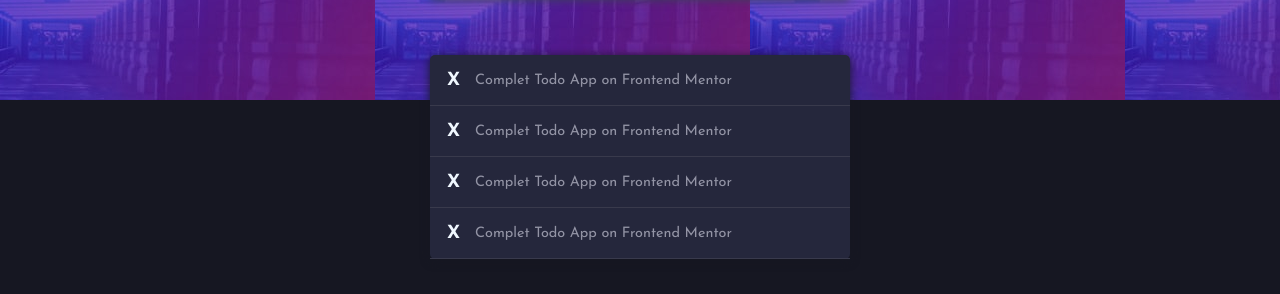
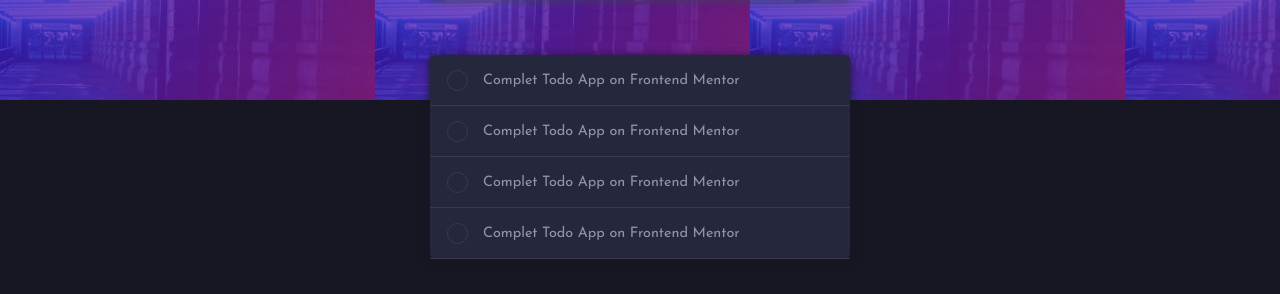
Before and after one commit to GHamza-Dev/react-todo-app, a React (Create React App) app: page / in a window 1280 px wide. Shown: the part 220-514 px from the top of the page. Built offline with nearby package versions, Linux system fonts and the light colour scheme.

Commit message:
Create checkbox component

```diff
--- a/src/components/TodoItem/TodoItem.js
+++ b/src/components/TodoItem/TodoItem.js
@@ -1,9 +1,10 @@
 import React from 'react';
 import classes from './TodoItem.module.css';
+import Checkbox from '../UI/CheckBox/CheckBox';
 
 const TodoItem = (props) => (
     <li className={classes.todo_item}>
-        <h4>X</h4>
+        <Checkbox />
         <p className={classes.todo_text}>Complet Todo App on Frontend Mentor</p>
     </li>
 );
--- /dev/null
+++ b/src/components/UI/CheckBox/CheckBox.js
@@ -0,0 +1,8 @@
+import React from 'react';
+import classes from './CheckBox.module.css';
+
+const checkbox = (props) => (
+    <input className={classes.checkbox} type="checkbox" />
+);
+
+export default checkbox;
--- /dev/null
+++ b/src/components/UI/CheckBox/CheckBox.module.css
@@ -0,0 +1,29 @@
+.checkbox{
+    appearance: none;
+    width: 21px;
+    height: 21px;
+    border-radius: 50%;
+    cursor: pointer;
+    border: solid 1px #393a4c;
+    display: flex;
+    justify-content: center;
+    align-items: center;
+}
+
+.checkbox:checked{
+    background-image: url('../../../assets/images/icon-check.svg');
+    background-image: linear-gradient(to bottom right,#57ddff , #c058f3);
+    background-repeat: no-repeat,no-repeat;
+    background-position: center;
+}
+
+.checkbox:checked::after{
+    content: url('../../../assets/images/icon-check.svg');
+}
+
+.checkbox:hover{
+    border-left: solid 1px #57ddff ;
+    border-top: solid 1px #57ddff ;
+    border-bottom: solid 1px #c058f3 ;
+    border-right: solid 1px #c058f3;
+}
```
